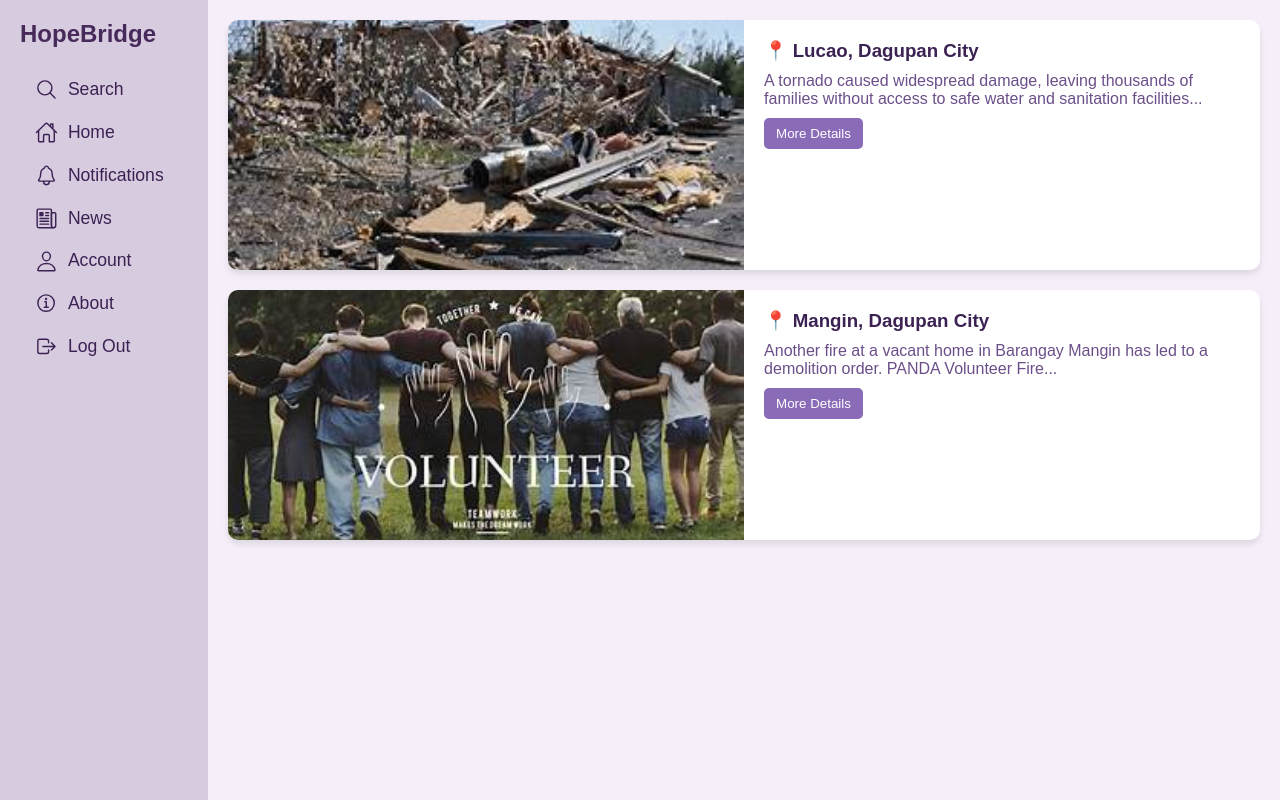
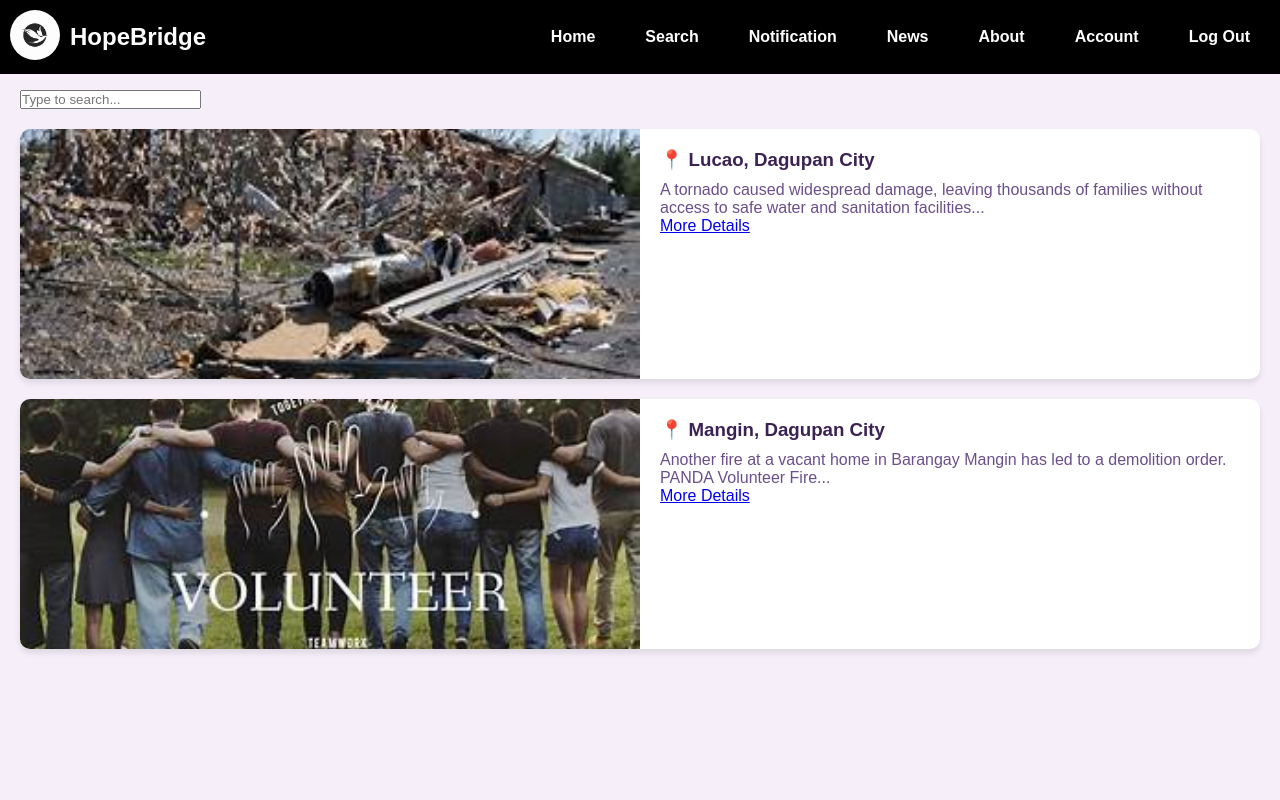
Before and after one commit to davidmanaloto/HopeBridge, a PHP site: page /homepage.html in a window 1280 px wide. Run offline with PHP 8.4, Linux system fonts and the light colour scheme.

Commit message:
change the color to black updated
edraline

```diff
--- a/home.html
+++ b/home.html
@@ -80,7 +80,7 @@
         <div class="description-container">
             <h1>Use us as a bridge<br>to help people in<br>times of need.</h1>
             <p>Join us in making a difference by volunteering, donating, or supporting those in need. Together, we can create hope for a better future.</p>
-            <button class="btnLearnMore" onclick="'homepage.html'">Learn More</button>
+            <a href="homepage.html" class="btnLearnMore">Learn More</a>
         </div>
         <div class="image-container">
             <img src="volunteer.jpeg" alt="Volunteers helping people">
--- a/homepage.html
+++ b/homepage.html
@@ -4,31 +4,27 @@
     <meta charset="utf-8">
     <meta name="viewport" content="width=device-width, initial-scale=1.0">
     <title>Hope Bridge</title>
-    <link rel="stylesheet" href="styleshomepage.css"> <!-- Your separate CSS file -->
+    <link rel="stylesheet" href="styleshomepage.css">
     <script type="module" src="https://unpkg.com/ionicons@5.5.2/dist/ionicons/ionicons.esm.js"></script>
     <script nomodule="" src="https://unpkg.com/ionicons@5.5.2/dist/ionicons/ionicons.js"></script>
 </head>
 <body>
-    <div class="name-container">
-        <!-- Sidebar -->
-        <aside class="sidebar">
-            <h2 class="HopeBridge">HopeBridge</h2>
-            <nav>
-                <ul>
-                    <li>
-                        <a href="#" onclick="toggleSearch()">
-                            <ion-icon name="search-outline"></ion-icon> Search
-                        </a>
-                    </li>
-                    <li><a href="homepage.html"><ion-icon name="home-outline"></ion-icon> Home</a></li>
-                    <li><a href="notifications.html"><ion-icon name="notifications-outline"></ion-icon> Notifications</a></li>
-                    <li><a href="news.html"><ion-icon name="newspaper-outline"></ion-icon> News</a></li>
-                    <li><a href="account.html"><ion-icon name="person-outline"></ion-icon> Account</a></li>
-                    <li><a href="about.html"><ion-icon name="information-circle-outline"></ion-icon> About</a></li>
-                    <li><a href="home.html" id="logoutBtn"><ion-icon name="log-out-outline"></ion-icon> Log Out</a></li>
-                </ul>
-            </nav>
-        </aside>
+    <header>
+        <div class="logo-container">
+            <a href="home.html"><img src="bird.jpeg" alt="Company Logo" class="Logo"></a>
+            <a href="home.html" class="HopeBridge">HopeBridge</a>
+        </div>
+        <nav class="nav-menu">
+            <a href="#">Home</a>
+            <a href="#">Search</a>
+            <a href="#">Notification</a>
+            <a href="#">News</a>
+            <a href="#">About</a>
+            <a href="#">Account</a>
+            <a href="#">Log Out</a>
+        </nav>
+
+    </header>
 
         <!-- Main Content -->
         <main class="content">
@@ -43,7 +39,7 @@
                 <div class="news-info">
                     <h3>📍 Lucao, Dagupan City</h3>
                     <p>A tornado caused widespread damage, leaving thousands of families without access to safe water and sanitation facilities...</p>
-                    <button type="button" onclick="window.location.href='More.html'">More Details</button>
+                    <a href="moredetails.html" class="more-details-btn">More Details</a>
                 </div>
             </div>
 
@@ -53,7 +49,7 @@
                 <div class="news-info">
                     <h3>📍 Mangin, Dagupan City</h3>
                     <p>Another fire at a vacant home in Barangay Mangin has led to a demolition order. PANDA Volunteer Fire...</p>
-                    <button type="button" onclick="window.location.href='More.html'">More Details</button>
+                    <a href="moredetails.html" class="more-details-btn">More Details</a>
                 </div>
             </div>
         </main>
--- a/styleshomepage.css
+++ b/styleshomepage.css
@@ -10,101 +10,99 @@
     justify-content: center;
     align-items: center;
     min-height: 100vh;
-    background-color: #2E2B2B;
+    background-color: #f6effa;
+    background-size: cover;
+    background-repeat: no-repeat;
+    background-position: center;
+    flex-direction: column;
+    padding-top: 70px;
+    overflow: hidden;
 }
 
-.name-container {
+header {
+    position: fixed;
+    top: 0;
+    left: 0;
+    width: 100%;
+    padding: 10px;
     display: flex;
-    width: 100%;
-    height: 100vh;
+    justify-content: space-between;
+    align-items: center;
+    z-index: 99;
+    background-color: #000000;
 }
 
-/* Sidebar */
-.sidebar {
-    width: 250px;
-    height: 100vh;
-    background: #D7CBDF;
-    color: #472A5A;
-    padding: 20px;
+.logo-container {
     display: flex;
-    flex-direction: column;
+    align-items: center;
 }
 
-.sidebar h2 {
-    margin-bottom: 20px;
+.Logo {
+    width: 50px;
+    height: 50px;
+    border-radius: 50%;
+    object-fit: cover;
+    margin-right: 10px;
 }
 
-.sidebar ul {
-    list-style: none;
-    padding: 0;
+.HopeBridge {
+    font-size: 1.5em;
+    color: #ffffff;
+    user-select: none;
+    font-weight: 900;
+    text-decoration: none;
 }
 
-.sidebar ul li {
+.HopeBridge::after {
+    content: '';
+    position: absolute;
+    left: 65px;
+    bottom: 14px;
+    width: 165px;
+    height: 3px;
+    background: #ffffff;
+    border-radius: 5px;
+    transform: scaleX(0);
+    transition: transform 1s;
+}
+
+.HopeBridge:hover::after {
+    transform: scaleX(1);
+    transform-origin: left;
+}
+
+.nav-menu {
     display: flex;
     align-items: center;
-    cursor: pointer;
-    transition: background 0.3s, color 0.3s;
-    font-size: 1.1em; /* Increase font size */
-    font-weight: 500; /* Medium-bold for readability */
+    margin-right:20px;
 }
 
-.sidebar ul li a {
-    display: flex;
-    align-items: center;
+.nav-menu a {
+    position: relative;
+    font-size: 1em;
+    color: #ffffff;
     text-decoration: none;
-    color: #3b2253; /* Default icon color */
-    padding: 10px 15px;
-    border-radius: 5px;
-    transition: background 0.3s, color 0.3s;
-    width: 100%;
+    font-weight: 700;
+    margin-left: 50px;
 }
 
-/* Ensuring proper spacing between icon and text */
-.sidebar ul li a ion-icon {
-    font-size: 1.3em;
-    margin-right: 10px; /* Adds space between icon and text */
+.nav-menu a::after {
+    content: '';
+    position: absolute;
+    left: -3px;
+    right: 15px;
+    bottom: -6px;
+    width: 50px;
+    height: 3px;
+    background: #ffffff;
+    border-radius: 5px;
+    transform: scaleX(0);
+    transition: transform 1s;
 }
 
-.sidebar ul li:hover {
-    background: #6b4f8a; /* Darker purple */
-    color: #ffffff; /* White text */
-    font-weight: bold;
-}
-
-.sidebar ul li a.active {
-    background: #cdb3e6; /* Light purple background for active state */
-    color: black; /* Change text color for active state */
-}
-
-.sidebar ul li a.active ion-icon {
-    color: black; /* Change icon color to black when active */
-}
-
-/* Search Box Styles */
-.search-box {
-    width: 90%; /* Adjust width as needed */
-    padding: 8px;
-    border-radius: 5px;
-    border: 1px solid #472A5A;
-    outline: none;
-    font-size: 1em;
-    transition: all 0.3s ease;
-    margin: 0 auto; /* Center the search box */
-    display: block; /* Make it a block element */
-}
-
-/* Hide Search Box Initially */
-.hidden {
-    display: none; /* Hide the search bar */
-}
-
-/* Positioning the search container */
-#search-container {
-    position: absolute; /* Position it absolutely */
-    top: 20px; /* Adjust as needed */
-    left: 50%; /* Center horizontally */
-    transform: translateX(-50%); /* Centering adjustment */
-    z-index: 10; /* Ensure it appears above other content */
+.nav-menu a:hover::after {
+    transform: scaleX(1);
+    transform-origin: left;
 }
 
 /* Main Content */
@@ -147,16 +145,23 @@
     color: #6b4f8a;
 }
 
-button {
-    padding: 8px 12px;
-    background: #8a6bb8;
+.more-details {
+    display: inline-block; /* Change to block or flex if needed */
+    padding: 12px 24px;
+    background-color: #9370DB;
     color: white;
+    text-decoration: none;
+    font-size: 16px;
+    font-weight:normal;
+    border-radius: 5px;
+    text-align: center;
+    transition: background-color 0.3s ease, transform 0.2s ease;
     border: none;
-    border-radius: 5px;
-    cursor: pointer;
-    margin-top: 10px;
+    text-decoration:none;
+    margin-top:20px;
 }
 
-button:hover {
-    background: #71529f;
+.more-details:hover {
+    background-color: #7a5bbb;
+    transform: scale(1.05);
 }
```
Also changed, not shown: moredetails.html (added, +42 -0 lines).
